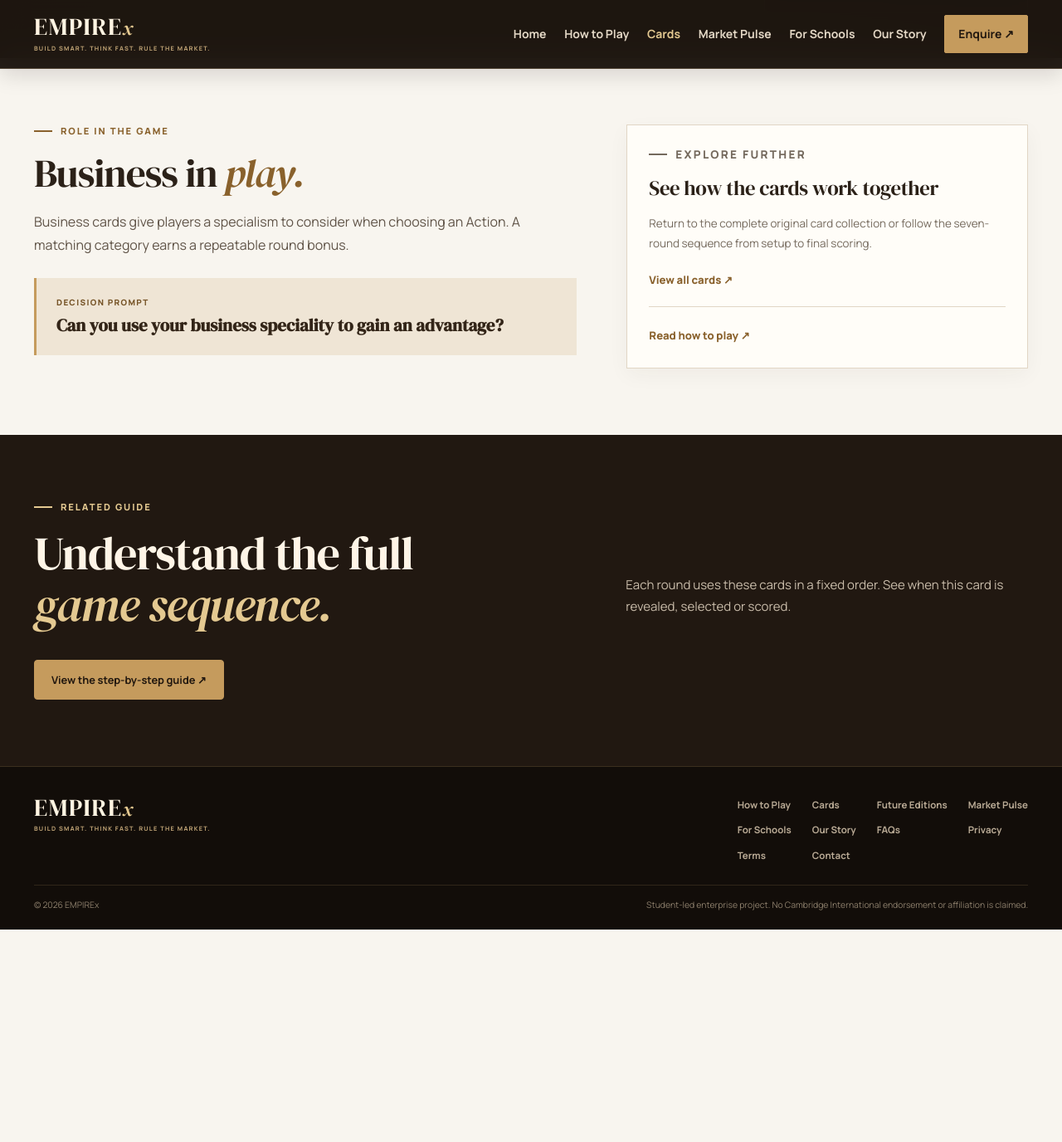
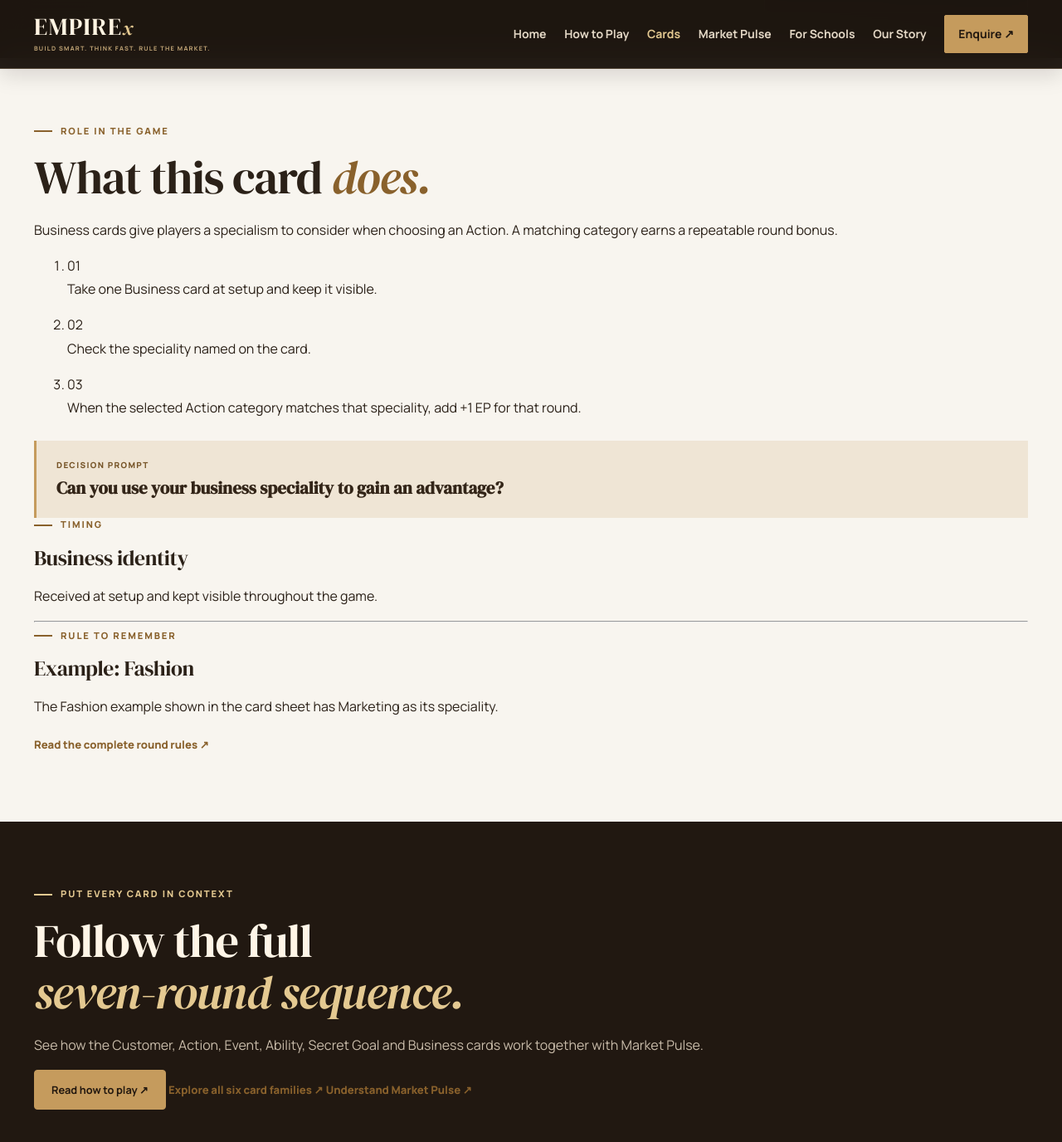
Before and after one commit to shlok-bhatt/EMPIREx, a Jekyll site: the page built from business.html, in a window 1280 px wide and 1400 px high, scrolled down 726 px. Shown: the top 1376 px of the window at 83% size. Built offline with Jekyll 4.4.1, drawn with Linux system fonts in a browser that asks for light colours; before the commit the page ends 1846 px from its top, so only the background shows below that; some of the changed text lies outside the part shown.

Commit message:
Phase 4: improve _layouts/card.html

```diff
--- a/_layouts/card.html
+++ b/_layouts/card.html
@@ -3,14 +3,18 @@ layout: default
 ---
 {% assign card = site.data.cards | where: "key", page.card_key | first %}
 {% if card %}
-<section class="page-hero">
+<section class="page-hero detail-page-hero">
   <div class="container detail-hero-layout">
-    <div>
-      <p class="eyebrow">EMPIREx · Card family</p>
+    <div class="detail-hero-copy">
+      <p class="eyebrow">EMPIREx · Card family {{ card.number }} · {{ card.role_label | escape }}</p>
       <h1>{{ card.title | escape }} <em>cards.</em></h1>
       <p class="hero-lead">{{ card.hero_copy | escape }}</p>
+      <div class="detail-hero-meta">
+        <span><b>When it matters</b>{{ card.timing | escape }}</span>
+        <span><b>Card family</b>{{ card.number }} of 06</span>
+      </div>
     </div>
-    <figure class="card-preview-frame">
+    <figure class="card-preview-frame detail-artwork-frame">
       <a href="{{ card.image | relative_url }}?v={{ card.image_version }}" target="_blank" rel="noopener" aria-label="Open the full-resolution {{ card.title | escape }} card artwork in a new tab">
         <img data-site-image class="card-preview-image" src="{{ card.image | relative_url }}?v={{ card.image_version }}" alt="{{ card.image_alt | escape }}" width="440" height="765" loading="eager" decoding="async" fetchpriority="high">
       </a>
@@ -20,38 +24,51 @@ layout: default
     </figure>
   </div>
 </section>
-<section class="section-pad">
-  <div class="container detail-content">
-    <div>
+
+<section class="section-pad card-experience-section">
+  <div class="container card-experience-grid">
+    <div class="card-experience-main">
       <p class="eyebrow">Role in the game</p>
-      <h2>{{ card.title | escape }} in <em>play.</em></h2>
-      <p>{{ card.detail_copy | escape }}</p>
-      {% if card.detail_extra %}<p>{{ card.detail_extra | escape }}</p>{% endif %}
+      <h2>What this card <em>does.</em></h2>
+      <p class="card-role-copy">{{ card.detail_copy | escape }}</p>
+      <ol class="card-mechanics-list">
+        {% for item in card.mechanics %}
+        <li><span>{{ forloop.index | prepend: "0" | slice: -2, 2 }}</span><p>{{ item | escape }}</p></li>
+        {% endfor %}
+      </ol>
       <div class="prompt-panel">
         <span>Decision prompt</span>
         <strong>{{ card.prompt | escape }}</strong>
       </div>
+      {% if card.detail_extra %}
+      <p class="card-extra-detail">{{ card.detail_extra | escape }}</p>
+      {% endif %}
     </div>
-    <aside class="detail-aside">
-      <p class="eyebrow">Explore further</p>
-      <h3>See how the cards work together</h3>
-      <p>Return to the complete original card collection or follow the seven-round sequence from setup to final scoring.</p>
-      <a class="text-link" href="{{ '/categories/' | relative_url }}">View all cards ↗</a>
+    <aside class="card-rule-aside">
+      <p class="eyebrow">Timing</p>
+      <h3>{{ card.role_label | escape }}</h3>
+      <p>{{ card.timing | escape }}</p>
       <hr>
-      <a class="text-link" href="{{ '/how-to-play/' | relative_url }}">Read how to play ↗</a>
+      <p class="eyebrow">Rule to remember</p>
+      <h3>{{ card.rule_note_title | escape }}</h3>
+      <p>{{ card.rule_note | escape }}</p>
+      <a class="text-link" href="{{ '/how-to-play/' | relative_url }}">Read the complete round rules ↗</a>
     </aside>
   </div>
 </section>
-<section class="section-pad section-dark">
-  <div class="container">
-    <div class="section-heading">
-      <div>
-        <p class="eyebrow">Related guide</p>
-        <h2>Understand the full<br><em>game sequence.</em></h2>
-      </div>
-      <p>Each round uses these cards in a fixed order. See when this card is revealed, selected or scored.</p>
+
+<section class="section-pad section-dark card-guide-cta">
+  <div class="container card-guide-cta-inner">
+    <div>
+      <p class="eyebrow">Put every card in context</p>
+      <h2>Follow the full<br><em>seven-round sequence.</em></h2>
+      <p>See how the Customer, Action, Event, Ability, Secret Goal and Business cards work together with Market Pulse.</p>
     </div>
-    <a class="button button-gold" href="{{ '/how-to-play/' | relative_url }}">View the step-by-step guide ↗</a>
+    <div class="card-guide-actions">
+      <a class="button button-gold" href="{{ '/how-to-play/' | relative_url }}">Read how to play ↗</a>
+      <a class="text-link" href="{{ '/categories/' | relative_url }}">Explore all six card families ↗</a>
+      <a class="text-link" href="{{ '/market-pulse/' | relative_url }}">Understand Market Pulse ↗</a>
+    </div>
   </div>
 </section>
 {% else %}
```
